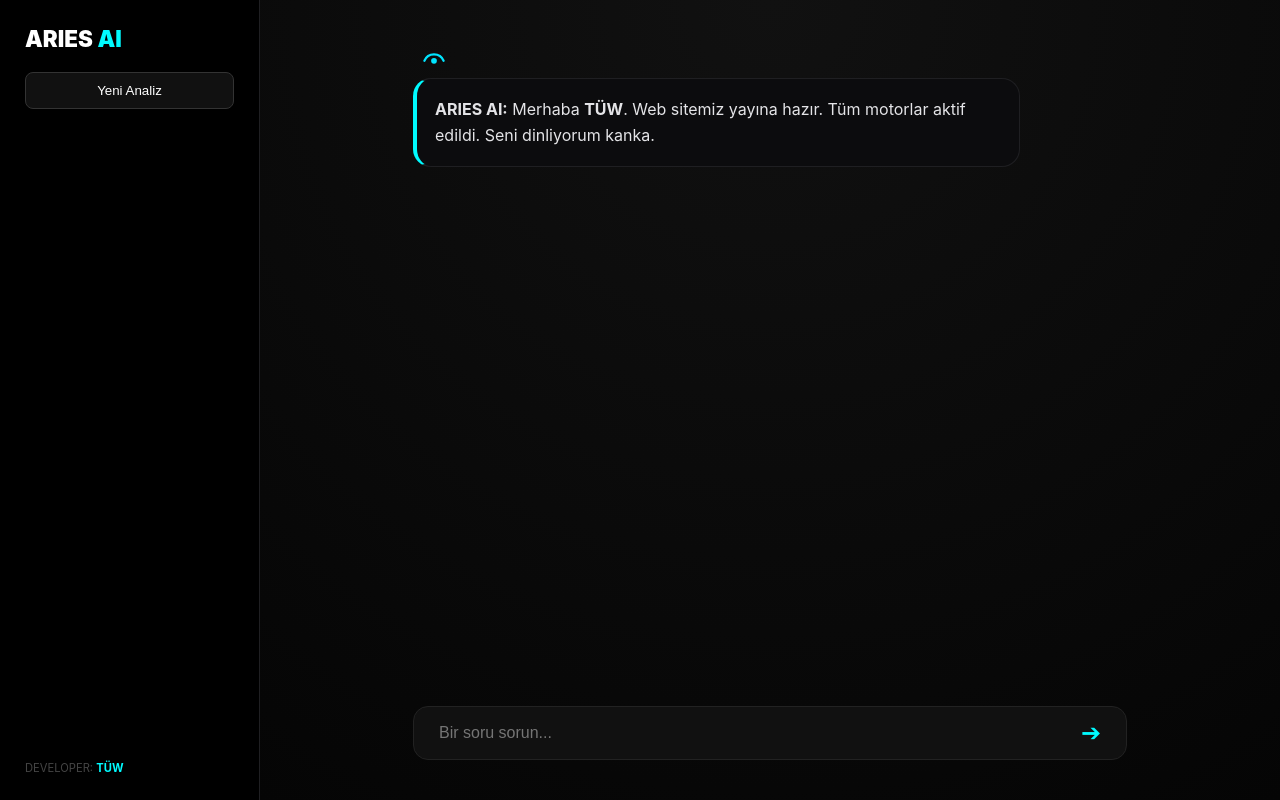
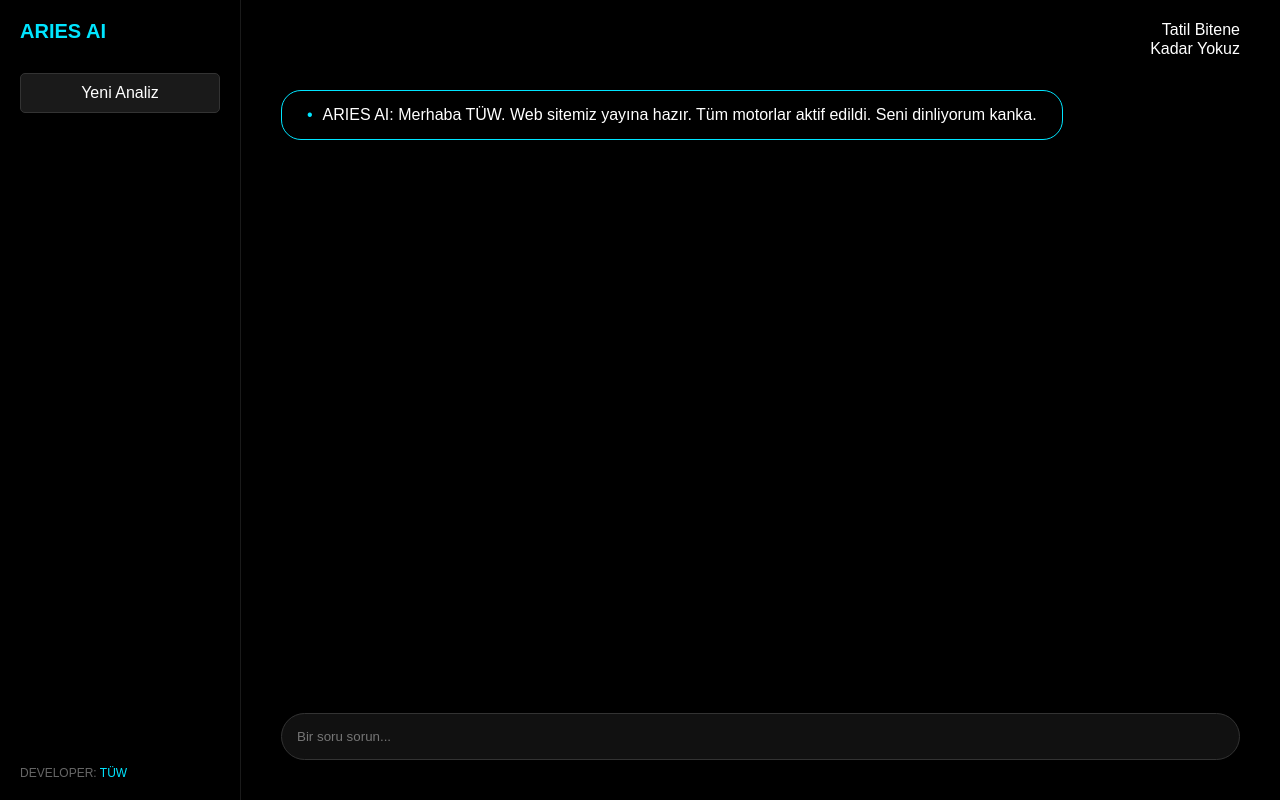
Before and after one commit to eymenasafsakalli0540-beep/aries, a Flask app: page / in a window 1280 px wide. Run offline with Flask 3, Linux system fonts and the light colour scheme.

Commit message:
Refactor index.html structure and styles

```diff
--- a/templates/index.html
+++ b/templates/index.html
@@ -2,139 +2,93 @@
 <html lang="tr">
 <head>
     <meta charset="UTF-8">
-    <meta name="viewport" content="width=device-width, initial-scale=1.0, maximum-scale=1.0, user-scalable=no, viewport-fit=cover">
+    <style>
+        body {
+            margin: 0;
+            background: #000;
+            color: #fff;
+            font-family: sans-serif;
+            height: 100vh;
+            display: flex;
+        }
+        /* Sol panel */
+        #sidebar {
+            width: 200px;
+            border-right: 1px solid #1a1a1a;
+            padding: 20px;
+            display: flex;
+            flex-direction: column;
+            justify-content: space-between;
+        }
+        .logo { color: #00e5ff; font-weight: bold; font-size: 20px; margin-bottom: 30px; }
+        .yeni-analiz {
+            background: #1a1a1a;
+            color: #fff;
+            border: 1px solid #333;
+            padding: 10px;
+            border-radius: 5px;
+            text-align: center;
+            cursor: pointer;
+        }
+        .dev { font-size: 12px; color: #666; }
 
-    <title>ARIES AI | TÜW Akıllı Asistan</title>
-    <meta name="description" content="ARIES AI - TÜW tarafından geliştirilen yeni nesil yapay zeka asistanı. Fen, Tarih ve Fizik branşlarında uzman analizler.">
-    <meta name="keywords" content="ARIES AI, TÜW, Yapay Zeka, Chatbot, Fen Bilimleri, Fizik Hesaplama">
-    <meta name="author" content="TÜW">
+        /* Ana alan */
+        #main { flex-grow: 1; padding: 40px; position: relative; }
+        .tatil-yazi { position: absolute; top: 20px; right: 40px; text-align: right; line-height: 1.2; }
 
-    <style>
-        :root { --bg: #050505; --accent: #00fbff; --border: #1f1f22; }
-        * { box-sizing: border-box; margin: 0; padding: 0; }
-
-        /* Tam Ekran & Mobil Fix */
-        body, html {
-            width: 100%; height: 100dvh; background: var(--bg);
-            color: #e4e4e7; font-family: 'Inter', sans-serif; overflow: hidden;
+        /* Mesaj kutusu */
+        .mesaj-balonu {
+            border: 1px solid #00e5ff;
+            border-radius: 20px;
+            padding: 15px 25px;
+            width: fit-content;
+            margin-top: 50px;
+            display: flex;
+            align-items: center;
+            gap: 10px;
         }
 
-        .app-wrapper { display: flex; width: 100%; height: 100%; flex-direction: row; }
-
-        @media (max-width: 768px) {
-            .app-wrapper { flex-direction: column; }
-            .sidebar { width: 100% !important; height: 60px !important; flex-direction: row !important; align-items: center; justify-content: space-between; padding: 0 20px !important; border-right: none !important; border-bottom: 1px solid var(--border); }
-            .sidebar .new-btn { display: none; }
-            #chat-flow { padding: 20px 5% !important; }
+        /* Giriş alanı */
+        .input-wrapper {
+            position: absolute;
+            bottom: 40px;
+            left: 40px;
+            right: 40px;
         }
-
-        .sidebar { width: 260px; height: 100%; background: #000; border-right: 1px solid var(--border); display: flex; flex-direction: column; padding: 25px; flex-shrink: 0; }
-        .logo { font-size: 1.4rem; font-weight: 900; color: white; }
-        .logo span { color: var(--accent); }
-
-        .main-view { flex-grow: 1; height: 100%; display: flex; flex-direction: column; min-width: 0; background: radial-gradient(circle at 50% 0%, #111, #050505); }
-
-        #chat-flow { flex: 1; overflow-y: auto; padding: 40px 15%; display: flex; flex-direction: column; gap: 20px; -webkit-overflow-scrolling: touch; }
-        #chat-flow::-webkit-scrollbar { width: 4px; }
-        #chat-flow::-webkit-scrollbar-thumb { background: #333; }
-
-        /* Grup ve Balon Düzeni */
-        .ai-msg-group { display: flex; flex-direction: column; align-self: flex-start; gap: 6px; max-width: 85%; }
-        .msg-logo { width: 32px; height: 32px; margin-left: 5px; }
-
-        .bubble { max-width: 85%; padding: 18px; border-radius: 18px; line-height: 1.6; animation: fadeInUp 0.3s ease; }
-        .ai { background: #0c0c0e; border: 1px solid var(--border); align-self: flex-start; border-left: 4px solid var(--accent); max-width: 100%; }
-        .user { background: #18181b; align-self: flex-end; border-right: 4px solid #38bdf8; }
-
-        .input-holder { padding: 20px 15% 40px; }
-        .input-box { background: #111; border: 1px solid #222; border-radius: 15px; padding: 12px 25px; display: flex; gap: 15px; align-items: center; }
-        input { background: transparent; border: none; color: white; flex-grow: 1; outline: none; font-size: 16px; }
-
-        /* Backend Rozetleri */
-        .expert-badge { display: inline-block; padding: 4px 8px; border-radius: 4px; font-size: 0.8rem; font-weight: bold; margin-bottom: 8px; text-transform: uppercase; }
-        .badge-sozel { background-color: #ff5722; color: white; }
-        .badge-sayisal { background-color: #4caf50; color: white; }
-        .badge-cografya { background-color: #00bcff; color: white; }
-        .formula-box { background-color: #1a1c23; padding: 8px; border-radius: 6px; margin: 8px 0; font-family: monospace; }
-
-        @keyframes fadeInUp { from { opacity: 0; transform: translateY(10px); } to { opacity: 1; transform: translateY(0); } }
+        input {
+            width: 100%;
+            background: #111;
+            border: 1px solid #333;
+            padding: 15px;
+            color: #888;
+            border-radius: 50px;
+            outline: none;
+            box-sizing: border-box;
+        }
     </style>
 </head>
 <body>
 
-    <div class="app-wrapper">
-        <aside class="sidebar">
-            <div class="logo">ARIES <span>AI</span></div>
-            <button class="new-btn" style="margin-top:20px; background:#111; color:white; border:1px solid #333; padding:10px; border-radius:8px; cursor:pointer;" onclick="location.reload()">Yeni Analiz</button>
-            <div style="margin-top:auto; font-size:0.7rem; color:#444;">DEVELOPER: <b style="color:var(--accent)">TÜW</b></div>
-        </aside>
-
-        <main class="main-view">
-            <div id="chat-flow">
-                <div class="ai-msg-group">
-                    <svg class="msg-logo" viewBox="0 0 200 200" xmlns="http://www.w3.org/2000/svg">
-                        <path d="M 40,130 A 65,65 0 0,1 160,130" stroke="#00E5FF" stroke-width="14" stroke-linecap="round" fill="none" />
-                        <circle cx="100" cy="130" r="18" fill="#00E5FF" />
-                    </svg>
-                    <div class="bubble ai"><b>ARIES AI:</b> Merhaba <b>TÜW</b>. Web sitemiz yayına hazır. Tüm motorlar aktif edildi. Seni dinliyorum kanka.</div>
-                </div>
-            </div>
-
-            <div class="input-holder">
-                <div class="input-box">
-                    <input type="text" id="userInput" placeholder="Bir soru sorun..." onkeypress="if(event.keyCode==13) send()">
-                    <button onclick="send()" style="background:none; border:none; color:var(--accent); font-size:1.5rem; cursor:pointer;">➔</button>
-                </div>
-            </div>
-        </main>
+    <div id="sidebar">
+        <div>
+            <div class="logo">ARIES AI</div>
+            <div class="yeni-analiz">Yeni Analiz</div>
+        </div>
+        <div class="dev">DEVELOPER: <span style="color:#00e5ff">TÜW</span></div>
     </div>
 
-    <script>
-        const logoSvgTemplate = `
-            <svg class="msg-logo" viewBox="0 0 200 200" xmlns="http://www.w3.org/2000/svg">
-                <path d="M 40,130 A 65,65 0 0,1 160,130" stroke="#00E5FF" stroke-width="14" stroke-linecap="round" fill="none" />
-                <circle cx="100" cy="130" r="18" fill="#00E5FF" />
-            </svg>
-        `;
+    <div id="main">
+        <div class="tatil-yazi">Tatil Bitene<br>Kadar Yokuz</div>
 
-        function send() {
-            const input = document.getElementById('userInput');
-            const flow = document.getElementById('chat-flow');
-            const val = input.value.trim();
-            if(!val) return;
+        <div class="mesaj-balonu">
+            <span style="color:#00e5ff">•</span>
+            ARIES AI: Merhaba TÜW. Web sitemiz yayına hazır. Tüm motorlar aktif edildi. Seni dinliyorum kanka.
+        </div>
 
-            flow.innerHTML += `<div class="bubble user"><b>TÜW:</b><br>${val}</div>`;
-            flow.scrollTop = flow.scrollHeight;
-            input.value = "";
+        <div class="input-wrapper">
+            <input type="text" placeholder="Bir soru sorun...">
+        </div>
+    </div>
 
-            fetch('/ask', {
-                method: 'POST',
-                headers: {
-                    'Content-Type': 'application/json'
-                },
-                body: JSON.stringify({ message: val })
-            })
-            .then(response => response.json())
-            .then(data => {
-                flow.innerHTML += `
-                    <div class="ai-msg-group">
-                        ${logoSvgTemplate}
-                        <div class="bubble ai"><b>ARIES AI:</b><br>${data.reply}</div>
-                    </div>
-                `;
-                flow.scrollTop = flow.scrollHeight;
-            })
-            .catch(error => {
-                console.error('Hata:', error);
-                flow.innerHTML += `
-                    <div class="ai-msg-group">
-                        ${logoSvgTemplate}
-                        <div class="bubble ai" style="border-left: 4px solid red;"><b>Sistem Hatası:</b> Bağlantı kurulamadı kanka.</div>
-                    </div>
-                `;
-                flow.scrollTop = flow.scrollHeight;
-            });
-        }
-    </script>
 </body>
 </html>
```
